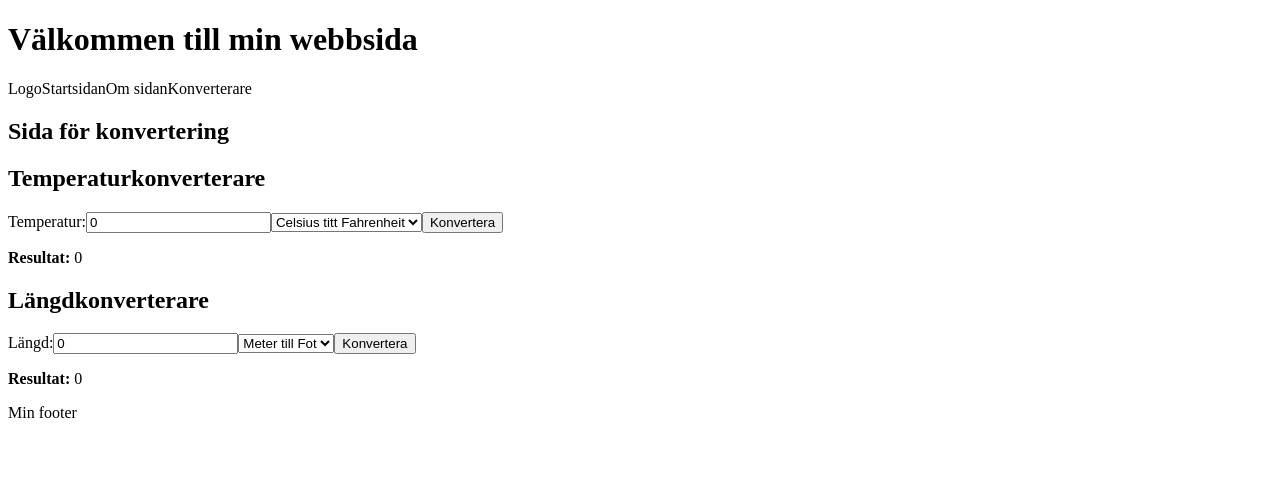
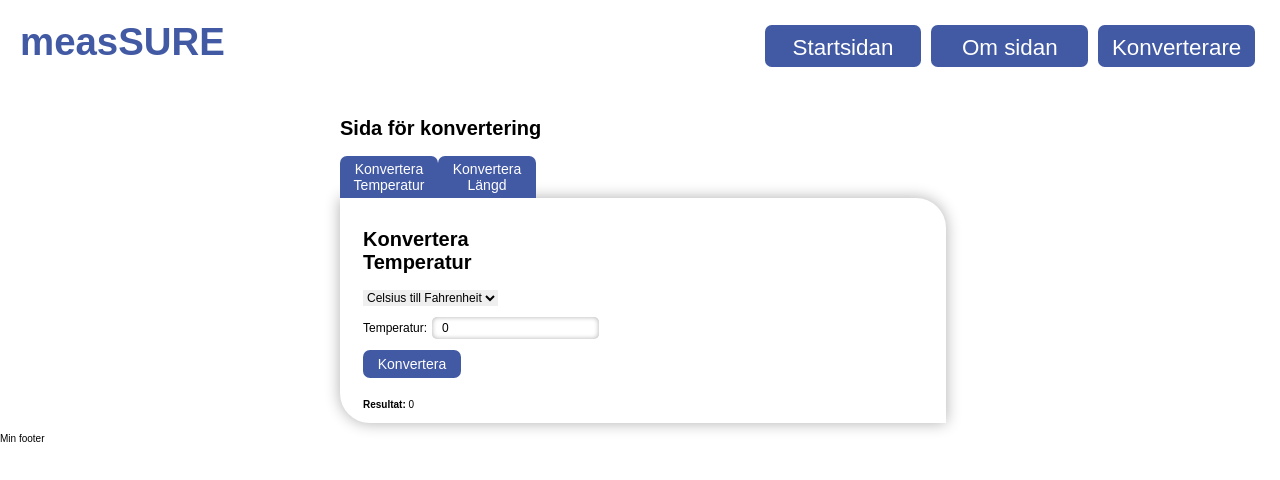
Before and after one commit to aner2308/angularI, an Angular app: page /converterPage in a window 1280 px wide. Shown: the top 480 px of the page. Built offline with nearby package versions, Linux system fonts and the light colour scheme.

Commit message:
Styling på mina undersidor

```diff
--- a/src/app/app.component.html
+++ b/src/app/app.component.html
@@ -1,6 +1,5 @@
-<h1>Välkommen till min webbsida</h1>
+<app-header />
 <main>
-  <app-header />
   <router-outlet />
 </main>
 <app-footer />
--- a/src/app/converter-page/converter-page.component.html
+++ b/src/app/converter-page/converter-page.component.html
@@ -1,4 +1,11 @@
-<h2>Sida för konvertering</h2>
-
-<app-temperature-converter />
-<app-length-converter />
+<div id="convertContainer">
+    <h2>Sida för konvertering</h2>
+    <button (click)="convertTemp()">Konvertera Temperatur</button>
+    <button (click)="convertLength()">Konvertera Längd</button>
+    <div id="tempConverter">
+        <app-temperature-converter />
+    </div>
+    <div id="lengthConverter">
+        <app-length-converter />
+    </div>
+</div>
--- a/src/app/converter-page/converter-page.component.scss
+++ b/src/app/converter-page/converter-page.component.scss
@@ -0,0 +1,44 @@
+#convertContainer {
+    width: 80vw;
+    max-width: 600px;
+    margin: auto;
+    font-family: Arial, Helvetica, sans-serif;
+
+
+    h2 {
+        font-size: 2em;
+        font-family: Arial, Helvetica, sans-serif;
+    }
+
+    button {
+        border: none;
+        font-size: 1.4em;
+        height: 3em;
+        width: 7em;
+        background-color: #4259a3;
+        color: white;
+        border-top-left-radius: 0.5em;
+        border-top-right-radius: 0.5em;
+    }
+
+    button:hover {
+        cursor: pointer;
+        background-color: #4259a3db;
+        color: white;
+    }
+
+    button:active {
+        box-shadow: inset 0 0 5px rgb(78, 78, 78);
+        background-color: rgb(255, 255, 255);
+        color: #4259a3;
+    }
+
+}
+
+#tempConverter {
+    display: block;
+}
+
+#lengthConverter {
+    display: none;
+}
--- a/src/app/converter-page/converter-page.component.ts
+++ b/src/app/converter-page/converter-page.component.ts
@@ -11,4 +11,27 @@ import { TemperatureConverterComponent } from '../temperature-converter/temperat
 })
 export class ConverterPageComponent {
 
+  convertTemp(): void {
+    const tempConverterEl: HTMLElement | null = document.getElementById("tempConverter");
+    const lengthConverterEl: HTMLElement | null = document.getElementById("lengthConverter");
+
+    if (tempConverterEl && lengthConverterEl) {
+      tempConverterEl.style.display = "block";
+      lengthConverterEl.style.display = "none";
+    } else {
+      console.log("Kunde inte hitta elementet")
+    }
+  }
+
+  convertLength(): void {
+    const tempConverterEl: HTMLElement | null = document.getElementById("tempConverter");
+    const lengthConverterEl: HTMLElement | null = document.getElementById("lengthConverter");
+
+    if (tempConverterEl && lengthConverterEl) {
+      tempConverterEl.style.display = "none";
+      lengthConverterEl.style.display = "block";
+    } else {
+      console.log("Kunde inte hitta elementet")
+    }
+  }
 }
--- a/src/app/header/header.component.html
+++ b/src/app/header/header.component.html
@@ -1,11 +1,13 @@
 <header>
   <nav>
+    <div class="logo">
+      <a href="/home">measSURE</a>
+    </div>
     <div class="menu" #menu>
-      <div class="logo">Logo</div>
       <a routerLink="/home">Startsidan</a>
       <a routerLink="/about">Om sidan</a>
       <a routerLink="/converterPage">Konverterare</a>
-      </div>
+    </div>
   </nav>
   <div class="menu-toggle" #menuToggle>
     <div class="hamburger"></div>
--- a/src/app/header/header.component.scss
+++ b/src/app/header/header.component.scss
@@ -1,20 +1,62 @@
 /* För att dölja menyn vid små skärmstorlekar */
-.menu {
-    display: flex;
+header {
+    height: 100px;
 }
 
-a:link {
-    text-decoration: none;
-    color: #000;
+nav {
+    padding: 20px;
 }
 
-ul {
-    list-style-type: none;
+.logo {
+    float: left;
+    font-size: 2.4rem;
+    transition: .2s;
+
+    a {
+        text-decoration: none;
+        color: #4259a3;
+        font-weight: 700;
+    }
+
+
 }
 
-li {
-    margin: 0 10px;
+.logo:hover {
+    -ms-transform: scale(1.1);
+    /* IE 9 */
+    -webkit-transform: scale(1.1);
+    /* Safari 3-8 */
+    transform: scale(1.1);
 }
+
+.menu {
+    float: right;
+
+    a {
+        display: inline-block;
+        text-decoration: none;
+        text-align: center;
+        font-size: 1.4rem;
+        width: 7em;
+        height: 1em;
+        padding: 10px 0px;
+        background-color: #4259a3;
+        border-radius: 0.3em;
+        margin: 5px;
+        color: white;
+        transition: .2s;
+    }
+
+    a:hover {
+        -ms-transform: scale(1.1);
+        /* IE 9 */
+        -webkit-transform: scale(1.1);
+        /* Safari 3-8 */
+        transform: scale(1.1);
+    }
+}
+
+
 
 /* Stilar för hamburgermenyn */
 .menu-toggle {
@@ -32,6 +74,7 @@ li {
     width: 25px;
     border-radius: 3px;
     transition: all 0.3s ease;
+    margin-right: 20px
 }
 
 .hamburger:before {
@@ -43,7 +86,7 @@ li {
 }
 
 /* Stilar för att visa menyn vid större skärmstorlekar */
-@media screen and (max-width: 900px) {
+@media screen and (max-width: 800px) {
     .menu {
         display: none;
     }
--- a/src/app/length-converter/length-converter.component.html
+++ b/src/app/length-converter/length-converter.component.html
@@ -1,14 +1,20 @@
-<div>
-    <h2>Längdkonverterare</h2>
-    <label for="lengthInput">Längd:</label>
-    <input type="number" id="lengthInput" [(ngModel)]="inputValue">
+<div id="lengthContainer">
+    <div class="pushRight">
+        <h2>Konvertera
+            <br>Längd
+        </h2>
         <select [(ngModel)]="conversionDirection">
             <option value="metersToFeet">Meter till Fot</option>
             <option value="feetToMeters">Fot till Meter</option>
         </select>
+        <br><br>
+        <label for="lengthInput">Längd:</label>
+        <input type="number" id="lengthInput" [(ngModel)]="inputValue">
+        <br><br>
         <button (click)="convert()">Konvertera</button>
-    <br>
+        <br><br>
         <div id="result">
             <p><strong>Resultat: </strong> {{result}}</p>
         </div>
     </div>
+</div>
--- a/src/app/length-converter/length-converter.component.scss
+++ b/src/app/length-converter/length-converter.component.scss
@@ -0,0 +1,65 @@
+#lengthContainer {
+    width: 100%;
+    max-width: 600px;
+    margin: auto;
+    border-top-right-radius: 30px;
+    border-bottom-left-radius: 30px;
+    border: solid white;
+    background-color: white;
+    box-shadow: 0 0 15px rgb(175, 175, 175);
+    padding-top: 10px;
+    font-family: Arial, Helvetica, sans-serif;
+
+    .pushRight {
+        margin-left: 20px;
+    }
+
+
+    h2 {
+        font-size: 2em;
+        font-family: Arial, Helvetica, sans-serif;
+    }
+
+    select {
+        border: none;
+        font-size: 1.2em;
+    }
+
+    label {
+        font-size: 1.2em;
+    }
+
+    input {
+        height: 1.6em;
+        font-size: 1.2em;
+        border-radius: 5px;
+        border: none;
+        margin-left: 5px;
+        padding-left: 10px;
+        box-shadow: inset 0 0 5px rgb(175, 175, 175);
+    }
+
+    button {
+        border: none;
+        font-size: 1.4em;
+        height: 2em;
+        width: 7em;
+        background-color: #4259a3;
+        color: white;
+        border-radius: 0.5em;
+    }
+
+    button:hover {
+        cursor: pointer;
+        background-color: #4259a3db;
+        color: white;
+    }
+
+    button:active {
+        box-shadow: inset 0 0 5px rgb(78, 78, 78);
+        background-color: rgb(255, 255, 255);
+        color: #4259a3;
+    }
+
+
+}
--- a/src/app/temperature-converter/temperature-converter.component.html
+++ b/src/app/temperature-converter/temperature-converter.component.html
@@ -1,14 +1,20 @@
-<div>
-    <h2>Temperaturkonverterare</h2>
-    <label for="temperatureInput">Temperatur:</label>
-    <input type="number" id="temperatureInput" [(ngModel)]="inputValue">
-    <select [(ngModel)]="conversionDirection">
-        <option value="celsiusToFahrenheit">Celsius titt Fahrenheit</option>
-        <option value="fahrenheitToCelsius">Fahrenheit till Celsius</option>
-    </select>
-    <button (click)="convert()">Konvertera</button>
-    <br>
-    <div id="result">
-        <p><strong>Resultat: </strong> {{result}}</p>
+<div id="tempContainer">
+    <div class="pushRight">
+        <h2>Konvertera
+            <br>Temperatur
+        </h2>
+        <select [(ngModel)]="conversionDirection">
+            <option value="celsiusToFahrenheit">Celsius till Fahrenheit</option>
+            <option value="fahrenheitToCelsius">Fahrenheit till Celsius</option>
+        </select>
+        <br><br>
+        <label for="temperatureInput">Temperatur:</label>
+        <input type="number" id="temperatureInput" [(ngModel)]="inputValue">
+        <br><br>
+        <button (click)="convert()">Konvertera</button>
+        <br><br>
+        <div id="result">
+            <p><strong>Resultat: </strong> {{result}}</p>
+        </div>
     </div>
 </div>
--- a/src/app/temperature-converter/temperature-converter.component.scss
+++ b/src/app/temperature-converter/temperature-converter.component.scss
@@ -0,0 +1,64 @@
+#tempContainer {
+    width: 100%;
+    max-width: 600px;
+    margin: auto;
+    border-top-right-radius: 30px;
+    border-bottom-left-radius: 30px;
+    border: solid white;
+    background-color: white;
+    box-shadow: 0 0 15px rgb(175, 175, 175);
+    padding-top: 10px;
+    font-family: Arial, Helvetica, sans-serif;
+
+    .pushRight {
+        margin-left: 20px;
+    }
+
+    h2 {
+        font-size: 2em;
+        font-family: Arial, Helvetica, sans-serif;
+    }
+
+    select {
+        border: none;
+        font-size: 1.2em;
+    }
+
+    label {
+        font-size: 1.2em;
+    }
+
+    input {
+        height: 1.6em;
+        font-size: 1.2em;
+        border-radius: 5px;
+        border: none;
+        margin-left: 5px;
+        padding-left: 10px;
+        box-shadow: inset 0 0 5px rgb(175, 175, 175);
+    }
+
+    button {
+        border: none;
+        font-size: 1.4em;
+        height: 2em;
+        width: 7em;
+        background-color: #4259a3;
+        color: white;
+        border-radius: 0.5em;
+    }
+
+    button:hover {
+        cursor: pointer;
+        background-color: #4259a3db;
+        color: white;
+    }
+
+    button:active {
+        box-shadow: inset 0 0 5px rgb(78, 78, 78);
+        background-color: rgb(255, 255, 255);
+        color: #4259a3;
+    }
+
+
+}
--- a/src/styles.scss
+++ b/src/styles.scss
@@ -1 +1,14 @@
-/* You can add global styles to this file, and also import other style files */
+body {
+    margin: 0;
+    padding: 0;
+    font-size: 62.5%;
+    font-family: Arial, Helvetica, sans-serif;
+}
+
+h1 {
+    font-size: 2.4rem;
+}
+
+h2 {
+    font-size: 2rem;
+}
```
Lines whose indentation alone changed are shown as unchanged.
